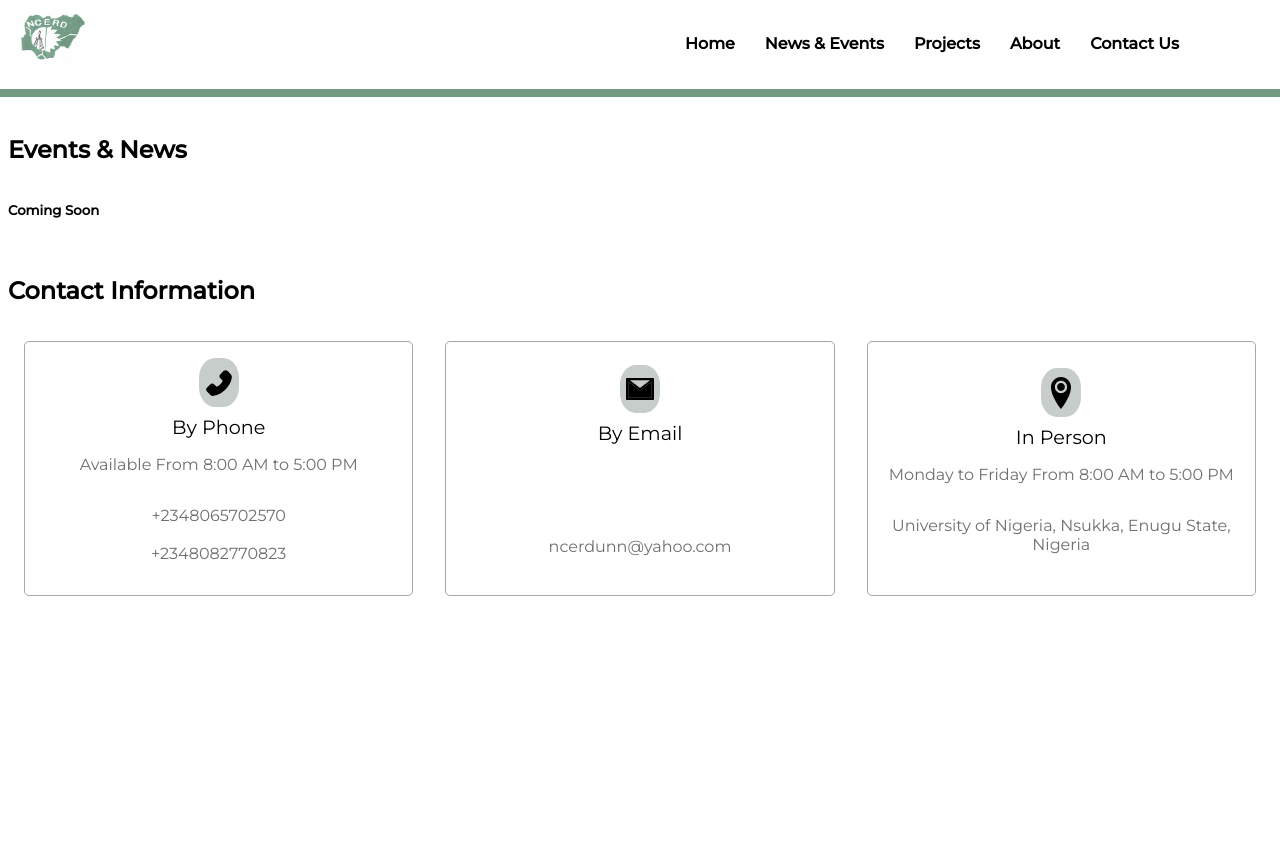
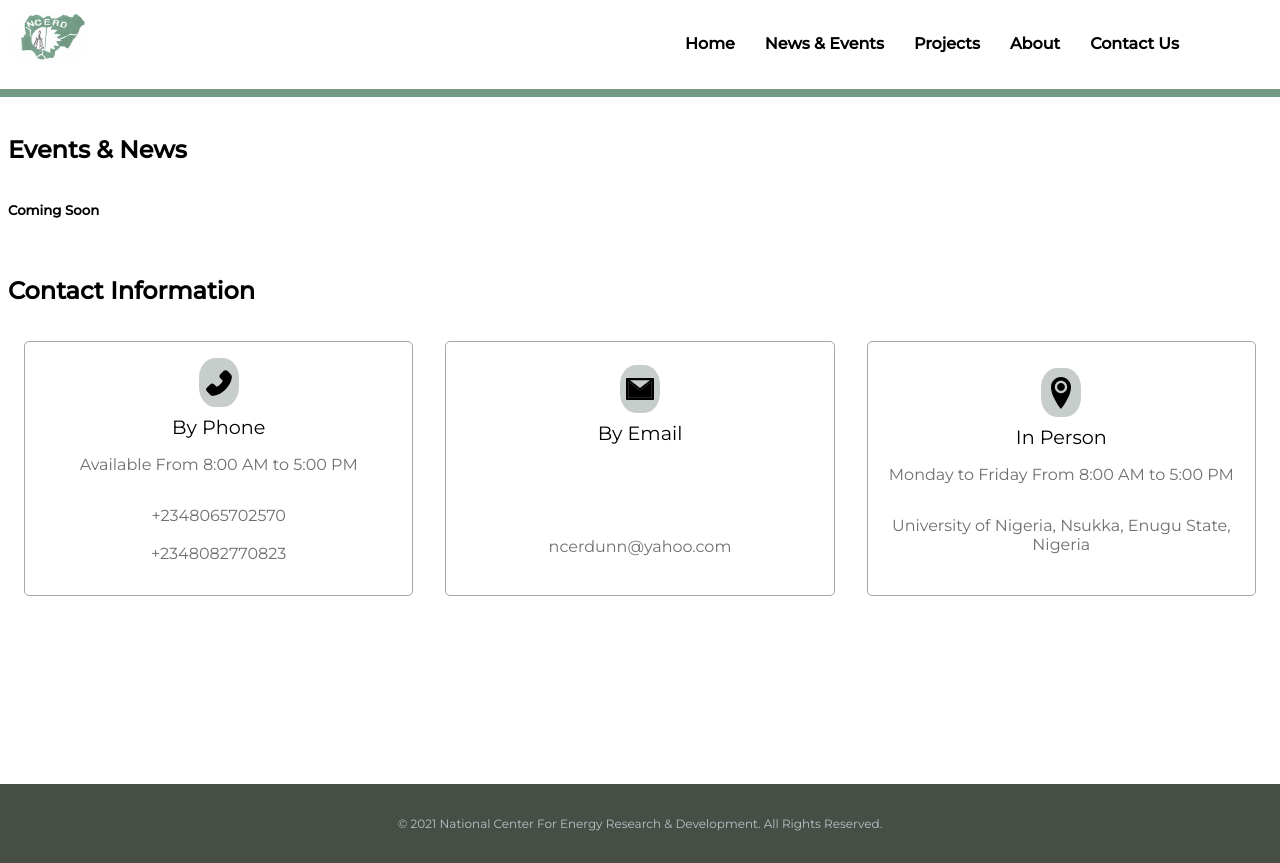
Before and after one commit to kruzabasi/ncerd-unn-web, a React (Create React App) app: page /news in a window 1280 px wide. Before the commit the page ends 800 px from the top, so only its background shows below. Built offline with nearby package versions, Linux system fonts and the light colour scheme.

Commit message:
footer tab

```diff
--- a/src/App.css
+++ b/src/App.css
@@ -5,3 +5,11 @@
   font-family: "Montserrat", sans-serif;
   overflow-x: hidden;
 }
+.footer-tab {
+  background-color: #121d12c7;
+  color: rgb(187, 193, 199);
+  padding: 2rem 1rem;
+  font-size: 12px;
+  text-align: center;
+  margin-top: 4rem;
+}
--- a/src/App.js
+++ b/src/App.js
@@ -7,7 +7,7 @@ import Projects from "./components/projects/components/Projects";
 import Contact from "./components/contact/components/Contact";
 import About from "./components/about/components/About";
 import Events from "./components/newsevents/components/Events";
-
+import Footer from "./components/footer/components/Footer";
 function App() {
   return (
     <div className="App">
@@ -19,6 +19,7 @@ function App() {
         <Route exact path="/about" component={About} />
         <Route exact path="/news" component={Events} />
       </Router>
+      <Footer />
     </div>
   );
 }
--- a/src/components/contact/components/styles.css
+++ b/src/components/contact/components/styles.css
@@ -1,5 +1,6 @@
 .contact-section {
   display: flex;
+  margin-bottom: 2.7rem;
   flex-direction: column;
 }
 .contact-subject {
@@ -29,6 +30,7 @@
   .contact-section {
     flex-direction: row;
     text-align: center;
+    margin-bottom: 6.2rem;
   }
   .hide-info {
     display: contents;
--- /dev/null
+++ b/src/components/footer/components/Footer.jsx
@@ -0,0 +1,8 @@
+export default function Footer() {
+  return (
+    <footer className="footer-tab">
+      © 2021 National Center For Energy Research & Development. All Rights
+      Reserved.
+    </footer>
+  );
+}
```
